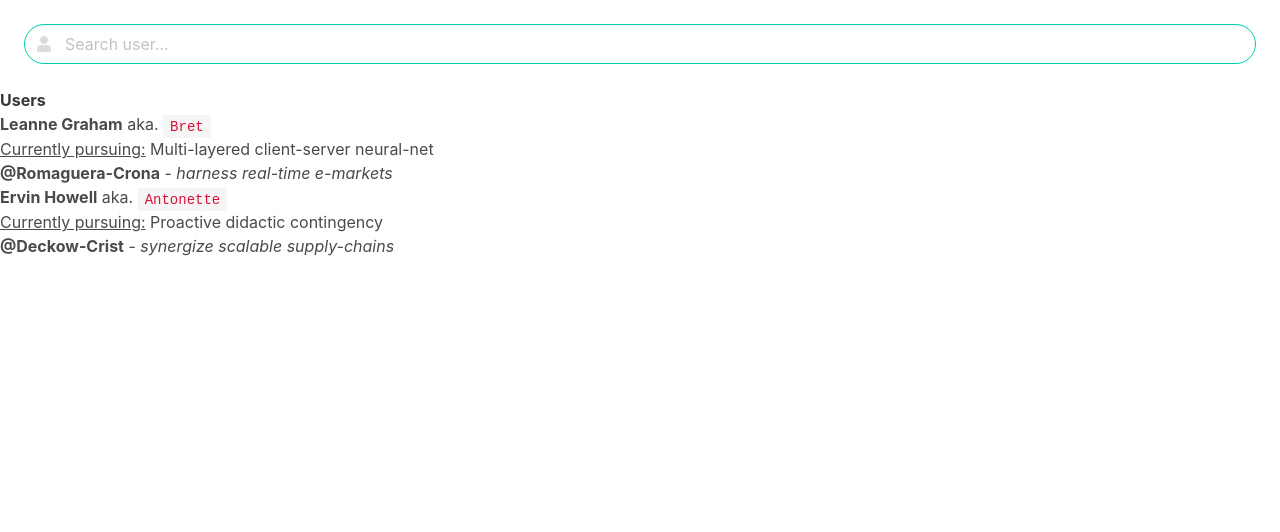
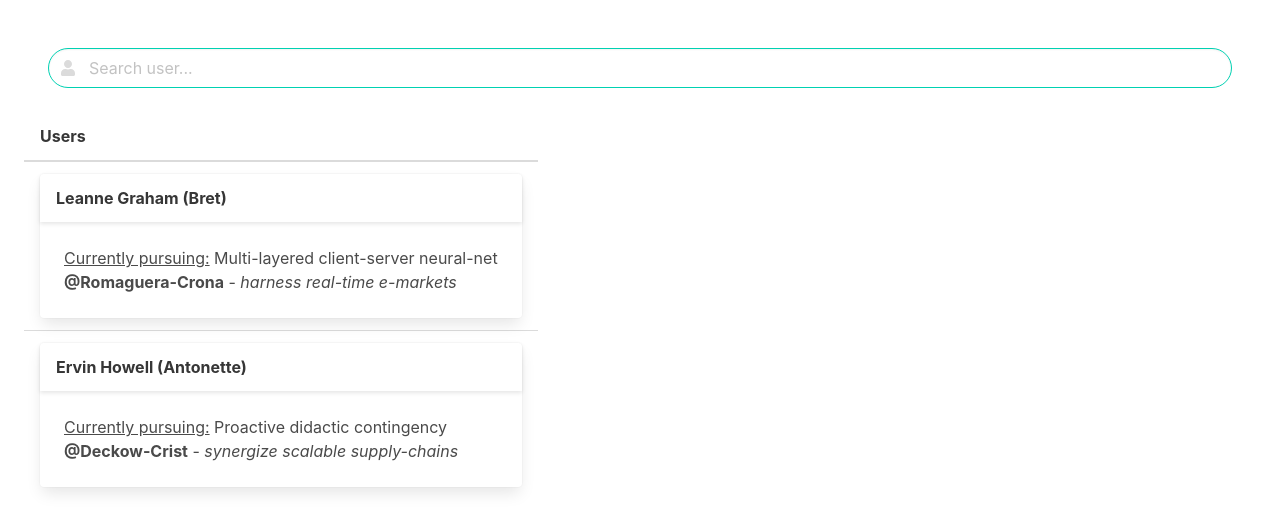
Before and after one commit to sofiaborga/react-demo, a React app: page / in a window 1280 px wide. Built offline with nearby package versions, Linux system fonts and the light colour scheme.

Commit message:
Adding some style to UserTable and nested components.

```diff
--- a/src/index.js
+++ b/src/index.js
@@ -7,9 +7,9 @@ class UserCardHeader extends React.Component  {
     const user = this.props.user;
 
     return (
-      <h3>
-        <b>{user.name}</b> aka. <code>{user.username}</code>
-      </h3>
+      <div class="card-header">
+        <p class="card-header-title">{user.name} ({user.username})</p>
+      </div>
     );
   }
 }
@@ -19,7 +19,7 @@ class UserCardBody extends React.Component {
     const company = this.props.company;
 
     return (
-      <div>
+      <div class="card-content">
         <u>Currently pursuing:</u> {company.catchPhrase} <br></br>
         <b>@{company.name}</b> - <em>{company.bs}</em>
       </div>
@@ -33,7 +33,7 @@ class UserCard extends React.Component  {
     const company = this.props.user.company;
 
     return (
-      <div>
+      <div class="card">
         <UserCardHeader user={user} />
         <UserCardBody company={company} />
       </div>
@@ -76,7 +76,7 @@ class UserTable extends React.Component {
     });
 
     return (
-      <table>
+      <table class="table">
         <thead>
           <th>
             Users
@@ -138,7 +138,7 @@ class FilterableUserTable extends React.Component {
 
   render() {
     return (
-      <div>
+      <div class="p-5">
         <SearchBar
           filterQuery={this.state.filterQuery}
           onFilterQueryChange={this.handleFilterQueryChange}
--- a/src/index.scss
+++ b/src/index.scss
@@ -2,6 +2,8 @@
 
 // Component variables:
 $control-padding-vertical: 5px;
+$table-cell-padding: 0.75em 1em;
+
 
 @import "../node_modules/bulma/sass/utilities/_all.sass";
 @import '../node_modules/bulma/sass/base/_all.sass';
```
